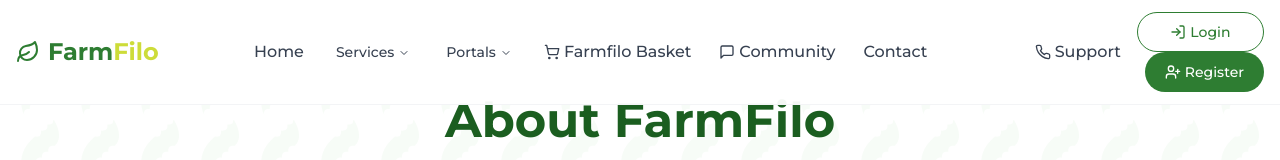
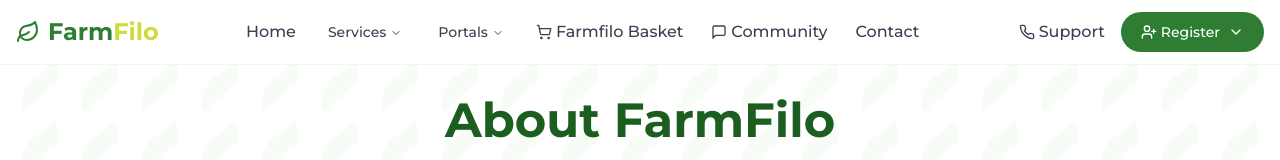
Before and after one commit to soroarjahan/FarmFilo_Updated, a React (Vite) app: page /about in a window 1280 px wide. Shown: the top 160 px of the page. Built offline with nearby package versions, Linux system fonts and the light colour scheme.

Commit message:
Refactor: Implement login/register dropdown
Refactor the navbar to include a dropdown menu for login and register options.

```diff
--- a/src/components/layout/Navbar.tsx
+++ b/src/components/layout/Navbar.tsx
@@ -1,8 +1,9 @@
+
 import React, { useState, useEffect } from 'react';
 import { Link, useLocation, useNavigate } from 'react-router-dom';
 import { Button } from '@/components/ui/button';
 import { cn } from '@/lib/utils';
-import { Leaf, ChartPie, Users, Calendar, Phone, MessageSquare, LogIn, UserPlus, LogOut, ShoppingCart } from 'lucide-react';
+import { Leaf, ChartPie, Users, Calendar, Phone, MessageSquare, LogIn, UserPlus, LogOut, ShoppingCart, ChevronDown } from 'lucide-react';
 import { Plant } from '@/components/icons/CustomIcons';
 import { useAuth } from '@/contexts/AuthContext';
 import { useCart } from '@/contexts/CartContext';
@@ -25,6 +26,11 @@ import {
   DropdownMenuTrigger,
 } from "@/components/ui/dropdown-menu";
 import { Avatar, AvatarFallback, AvatarImage } from '@/components/ui/avatar';
+import {
+  Popover,
+  PopoverContent,
+  PopoverTrigger,
+} from "@/components/ui/popover";
 
 const Navbar = () => {
   const [isScrolled, setIsScrolled] = useState(false);
@@ -326,19 +332,30 @@ const Navbar = () => {
               </DropdownMenu>
             </div>
           ) : (
-            <div className="ml-2 space-x-2">
-              <Button variant="outline" className="font-montserrat border-farmfilo-primary text-farmfilo-primary hover:bg-farmfilo-primary hover:text-white rounded-full px-5 flex items-center gap-1" asChild>
-                <Link to="/login">
-                  <LogIn className="h-4 w-4" />
-                  Login
-                </Link>
-              </Button>
-              <Button className="font-montserrat bg-farmfilo-primary text-white hover:bg-farmfilo-darkGreen rounded-full px-5 flex items-center gap-1" asChild>
-                <Link to="/register">
-                  <UserPlus className="h-4 w-4" />
-                  Register
-                </Link>
-              </Button>
+            <div className="ml-2">
+              <DropdownMenu>
+                <DropdownMenuTrigger asChild>
+                  <Button className="font-montserrat bg-farmfilo-primary text-white hover:bg-farmfilo-darkGreen rounded-full px-5 flex items-center gap-1">
+                    <UserPlus className="h-4 w-4" />
+                    Register
+                    <ChevronDown className="h-4 w-4 ml-1" />
+                  </Button>
+                </DropdownMenuTrigger>
+                <DropdownMenuContent align="end" className="bg-white p-2 border-farmfilo-primary/20">
+                  <DropdownMenuItem asChild>
+                    <Link to="/register" className="flex items-center gap-2 rounded-md hover:bg-farmfilo-lightGreen/30 text-gray-700 hover:text-farmfilo-primary">
+                      <UserPlus className="h-4 w-4" />
+                      Register
+                    </Link>
+                  </DropdownMenuItem>
+                  <DropdownMenuItem asChild>
+                    <Link to="/login" className="flex items-center gap-2 rounded-md hover:bg-farmfilo-lightGreen/30 text-gray-700 hover:text-farmfilo-primary">
+                      <LogIn className="h-4 w-4" />
+                      Login
+                    </Link>
+                  </DropdownMenuItem>
+                </DropdownMenuContent>
+              </DropdownMenu>
             </div>
           )}
         </div>
```
